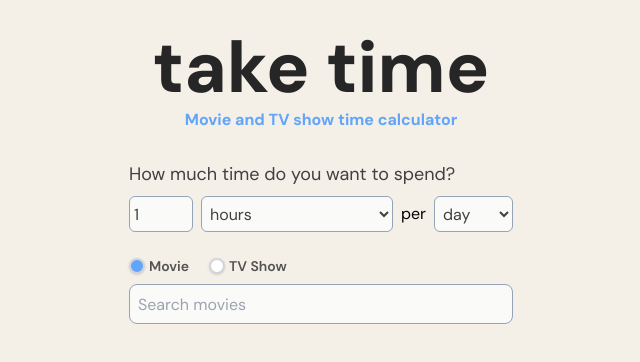
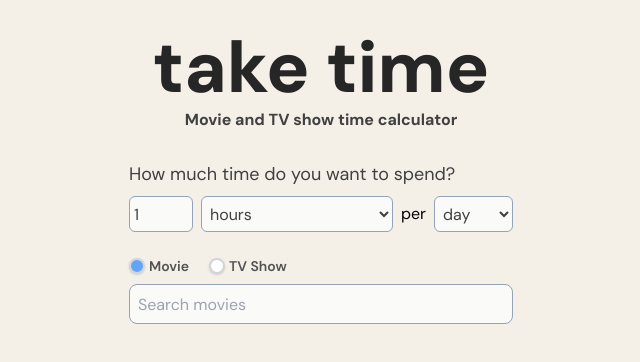
Before and after one commit to erianiel/taketime, a React (Vite) app: page / in a window 1280 px wide. Shown: the top 362 px of the page, without its empty margins (319-959 px from the left). Built offline with nearby package versions, Linux system fonts and the light colour scheme; a web font is replaced by a local one.

Commit message:
refactor: improve style accessibility and delete redondant div

```diff
--- a/src/components/CalcBox.jsx
+++ b/src/components/CalcBox.jsx
@@ -1,7 +1,6 @@
 import { useForm } from "react-hook-form";
 import { TIME_UNITS } from "../utils/consts";
 import { completionDateData } from "../utils/signalsStore";
-
 function CalcBox() {
   const { register, handleSubmit, formState } = useForm({
     defaultValues: completionDateData.value,
@@ -22,15 +21,15 @@ function CalcBox() {
     };
   };
 
-  console.log(completionDateData.value);
-
   return (
     <div className="flex flex-col gap-2 pb-3 pl-0 pt-3">
       <h3 className="text-md text-neutral-700 sm:text-lg">
         How much time do you want to spend?
       </h3>
-      <form onChange={handleSubmit(calculateCompletionData)}>
-        <div className="flex items-center gap-2">
+      <form
+        className="flex items-center gap-2"
+        onChange={handleSubmit(calculateCompletionData)}
+      >
         <input
           className={`h-9 w-16 rounded-md border border-solid bg-stone-50 px-1 py-2 text-neutral-700 focus:outline-none focus:ring-2 ${
             formState.errors.time
@@ -89,10 +88,7 @@ function CalcBox() {
           >
             minutes
           </option>
-            <option
-              className="bg-stone-50 bg-opacity-75"
-              value={TIME_UNITS.HOUR}
-            >
+          <option className="bg-stone-50 bg-opacity-75" value={TIME_UNITS.HOUR}>
             hours
           </option>
         </select>
@@ -110,7 +106,6 @@ function CalcBox() {
           <option value={TIME_UNITS.WEEK}>week</option>
           <option value={TIME_UNITS.MONTH}>month</option>
         </select>
-        </div>
       </form>
       <div>
         {!isValid && (
--- a/src/components/Header.jsx
+++ b/src/components/Header.jsx
@@ -4,7 +4,7 @@ function Header() {
       <h1 className="text-6xl font-extrabold text-neutral-800 md:text-7xl">
         take time
       </h1>
-      <h2 className="font-bold text-blue-400">
+      <h2 className="font-bold text-neutral-700">
         Movie and TV show time calculator{" "}
       </h2>
     </div>
```
Lines whose indentation alone changed are shown as unchanged.
